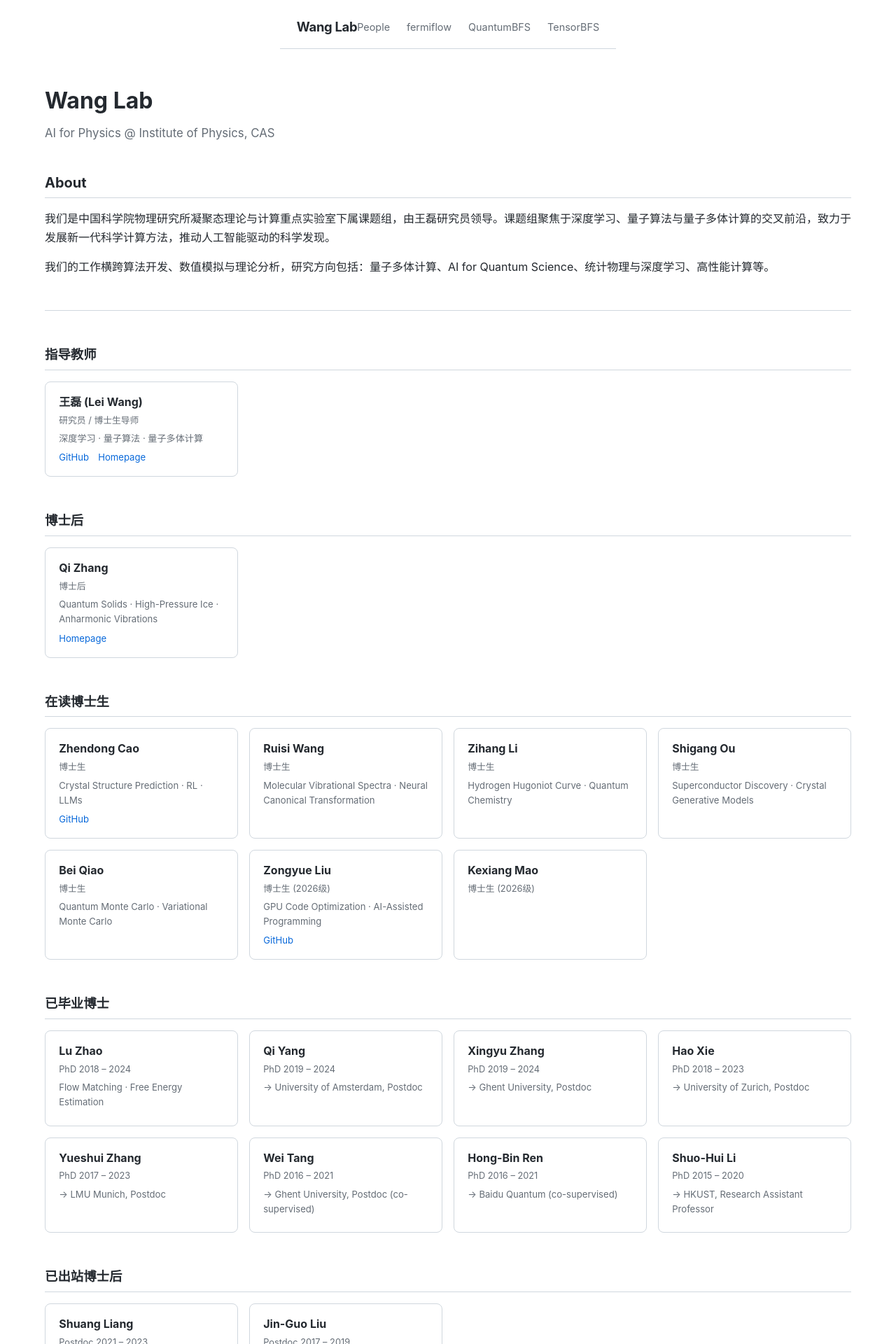
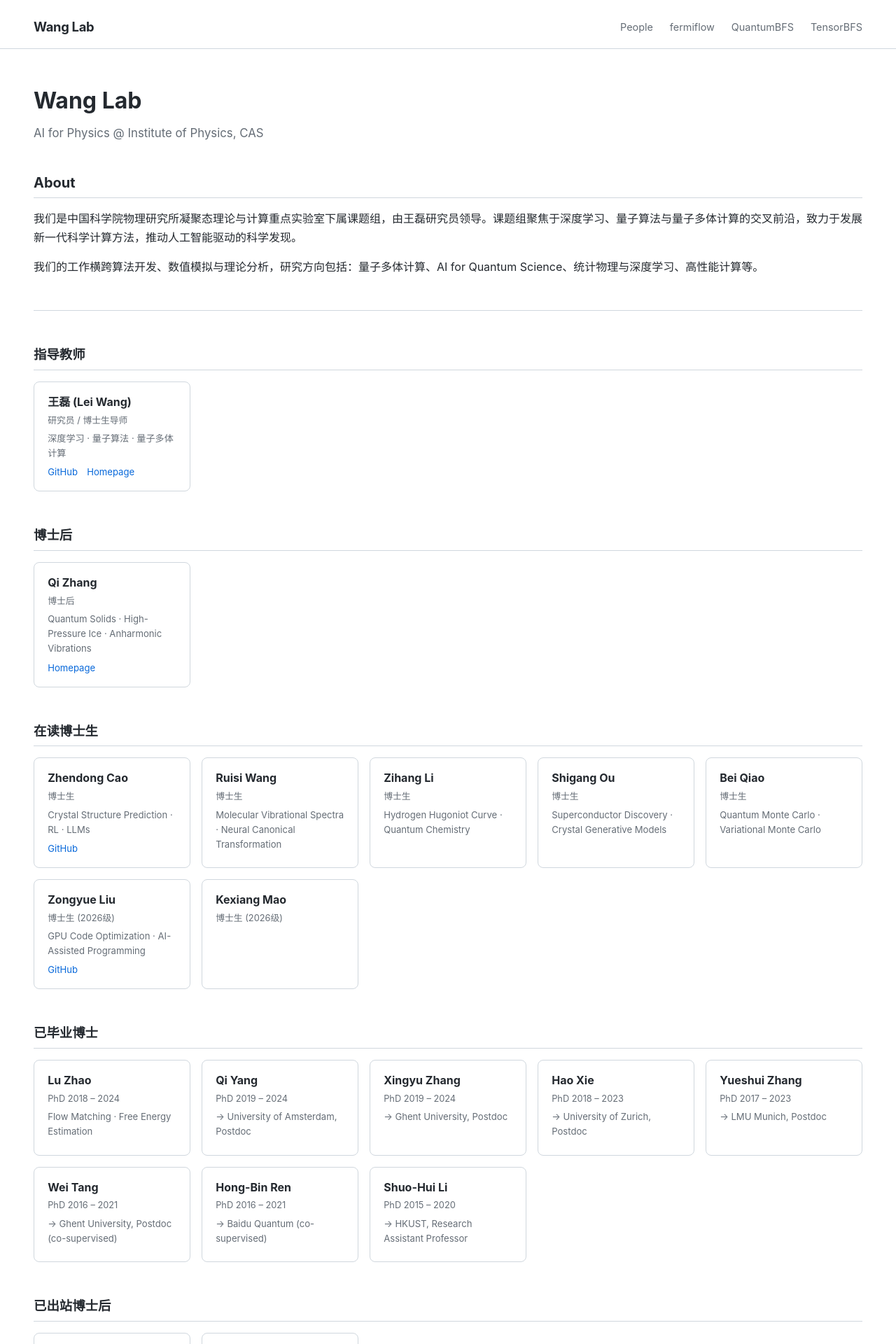
Before and after one commit to LiuZY613/wanglab-website, a Jekyll site: the page built from index.md, in a window 1280 px wide. Shown: the top 1920 px of the page at 70% size. Built offline with Jekyll 4.4.1, drawn with Linux system fonts in a browser that asks for light colours.

Commit message:
Remove max-width, full-screen fluid layout

```diff
--- a/assets/css/style.css
+++ b/assets/css/style.css
@@ -7,7 +7,8 @@
   --c-border: #d0d7de;
   --c-bg: #ffffff;
   --c-bg-soft: #f6f8fa;
-  --max-width: 1200px;
+  --max-width: none;
+  --pad-x: 3rem;
 }
 
 html { font-size: 16px; }
@@ -30,9 +31,7 @@ header {
   display: flex;
   justify-content: space-between;
   align-items: center;
-  max-width: var(--max-width);
-  margin: 0 auto;
-  padding: 1.5rem 1.5rem 1rem;
+  padding: 1.5rem var(--pad-x) 1rem;
   border-bottom: 1px solid var(--c-border);
 }
 
@@ -50,10 +49,7 @@ nav a:hover { color: var(--c-text); text-decoration: none; }
 /* Main */
 main {
   flex: 1;
-  max-width: var(--max-width);
-  margin: 0 auto;
-  padding: 3rem 1.5rem 4rem;
-  width: 100%;
+  padding: 3rem var(--pad-x) 4rem;
 }
 
 main h1 {
@@ -171,21 +167,18 @@ main hr {
 
 /* Footer */
 footer {
-  max-width: var(--max-width);
-  margin: 0 auto;
-  padding: 1.5rem 1.5rem;
+  padding: 1.5rem var(--pad-x);
   border-top: 1px solid var(--c-border);
   color: var(--c-muted);
   font-size: 0.82rem;
-  width: 100%;
 }
 
 footer a { color: var(--c-muted); }
 
 /* Responsive */
 @media (max-width: 640px) {
+  :root { --pad-x: 1rem; }
   header { flex-direction: column; align-items: flex-start; gap: 0.5rem; }
   .people-grid { grid-template-columns: repeat(auto-fill, minmax(160px, 1fr)); }
-  main { padding: 2rem 1rem 3rem; }
   main h1 { font-size: 1.6rem; }
 }
```
